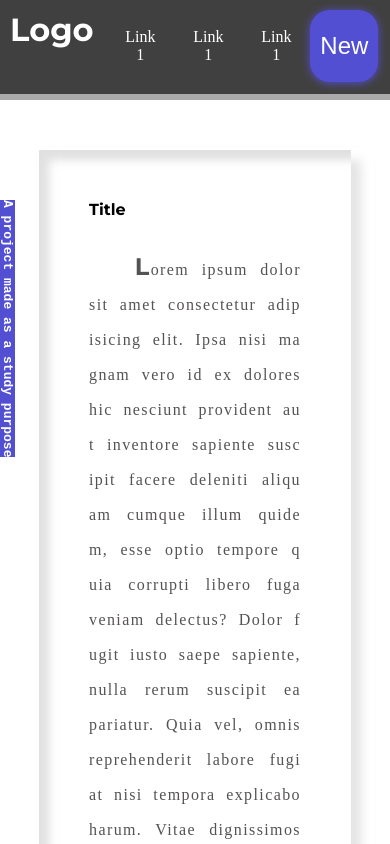
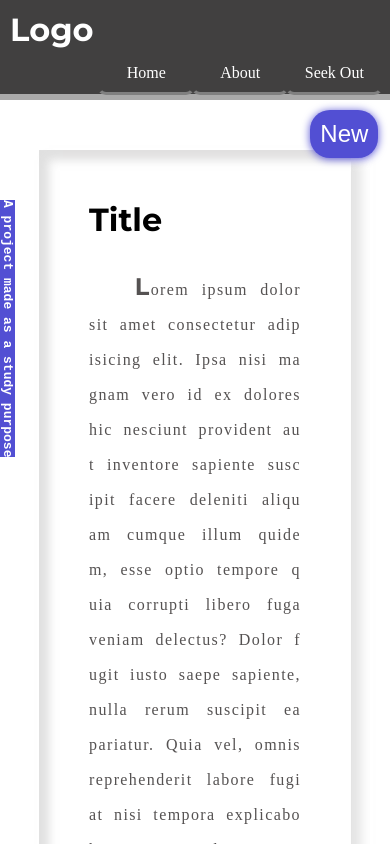
Before and after one commit to LeonardoSchmittK/headerEffect, a plain HTML site: page index.html in a window 390 px wide. Shown: the top 844 px of the page. Drawn offline with Linux system fonts and the light colour scheme.

Commit message:
enhancing the media queries

```diff
--- a/index.html
+++ b/index.html
@@ -23,9 +23,9 @@
         <h1 class="header__title">Logo</h1>
         <nav class="header__nav">
           <ul class="nav__list">
-            <li class="nav__list__item">Link1</li>
-            <li class="nav__list__item">Link1</li>
-            <li class="nav__list__item">Link1</li>
+            <li class="nav__list__item">Home</li>
+            <li class="nav__list__item">About</li>
+            <li class="nav__list__item">Seek Out</li>
             <button class="nav__list__btn --active">New</button>
           </ul>
         </nav>
--- a/style.scss
+++ b/style.scss
@@ -47,7 +47,7 @@ html {
         text-align: center;
         width: 150px;
         border-radius: 10px;
-        margin: 0 15px;
+        margin: 0 20px;
         padding: 10px;
         border: 4px solid transparent;
 
@@ -103,7 +103,6 @@ html {
   }
 
   .footer {
-    // background-color: red;
     box-shadow: 10px -10px 20px rgba(209, 208, 208, 0.658);
     padding: 10px;
     text-align: center;
@@ -118,6 +117,7 @@ html {
 
 h1 {
   font-family: Montserrat;
+  font-size: 2em;
 }
 
 .--active {
@@ -170,32 +170,34 @@ p + .--active {
       height: 100px;
 
       .nav__list {
-       // top:60px;
-       // left: 0;
         .nav__list__item {
-          width: 60px;
-          margin: 4px;
+          margin: 0;
+          margin-right: -6px;
+          margin-top: 40px;
+          width: 100px;
           word-break: break-all;
+          border-bottom: 3px solid grey;
         }
       }
     }
 
     .mainContent {
       width: 80%;
-      // margin-top: 0;
-      // &__title {
-      //   font-size: 1em;
-      // }
+
       &__text {
-        line-height: 20px;
+        line-height: -30px;
       }
     }
   }
 }
 
-
-
 @media only screen and (max-width: 1100px) {
+  .nav__list__btn {
+    // display: none;
+    position: absolute;
+    top: 100px;
+    right: 0;
+  }
   .interface {
     .mainContent {
       width: 80%;
```
Also changed, not shown: style.css, 1 other file. Lines whose indentation alone changed are shown as unchanged.
